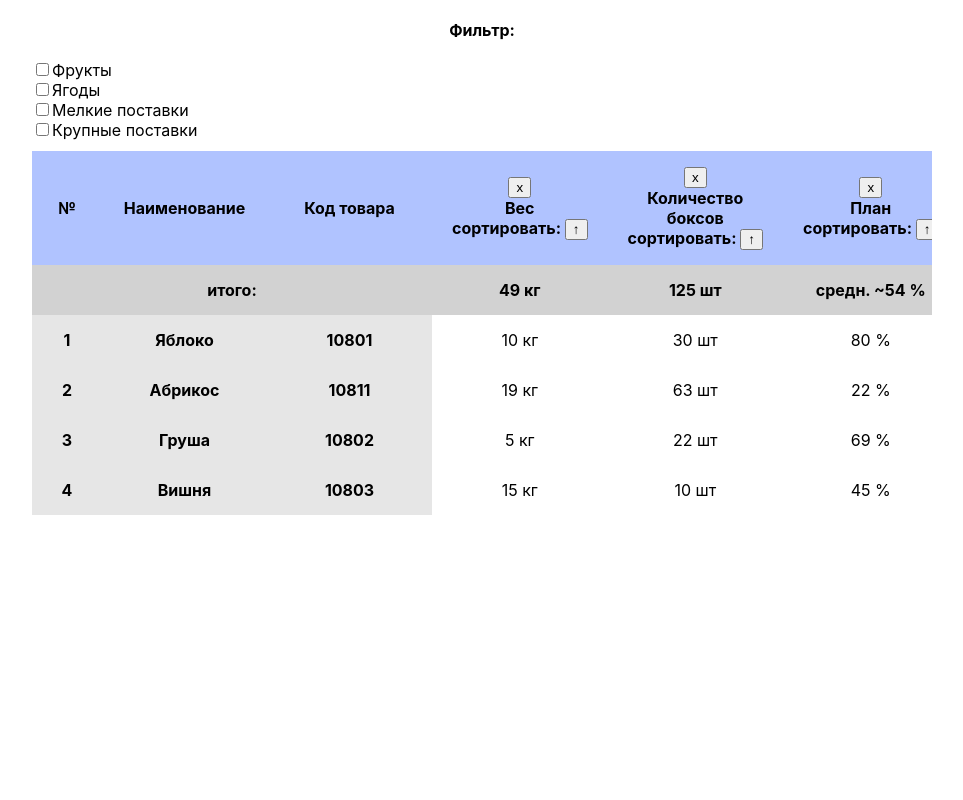
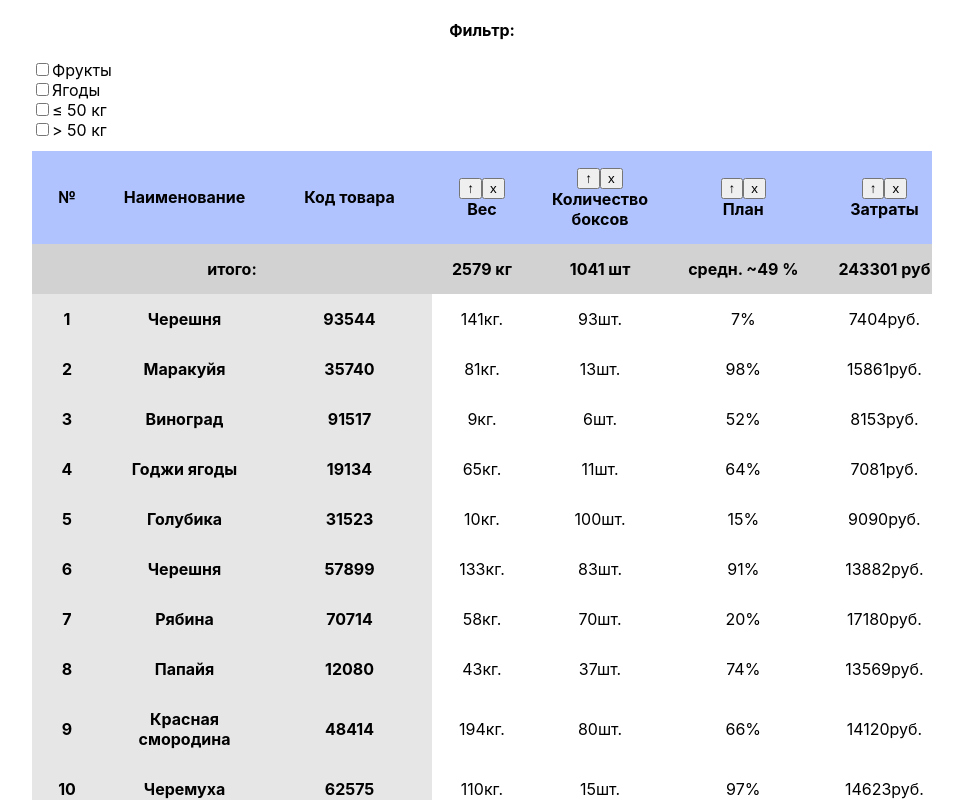
Before and after one commit to Owleek/interactive-table, a React (Create React App) app: page / in a window 1280 px wide. Shown: the whole page, without its empty margins (158-1121 px from the left). Built offline with nearby package versions, Linux system fonts and the light colour scheme.

Commit message:
flex data upload

```diff
--- a/src/Components/InteractiveTable/InteractiveTable.js
+++ b/src/Components/InteractiveTable/InteractiveTable.js
@@ -16,7 +16,7 @@ class InteractiveTable extends Component {
     state = {
         body: [],
         headlines: [],
-        portionNumber: 0,
+        // portionNumber: 0,
         key: null,
         rule: 'text',
         sortLabels: null,
@@ -91,8 +91,8 @@ class InteractiveTable extends Component {
         }
 
         this.setState( (state)=>{
-            return { body: [...state.body, ...Api.getPortionData(4, state.portionNumber)],
-                portionNumber: state.portionNumber + 1
+            return { body: [...state.body, ...Api.getPortionData(20)]
+                // portionNumber: state.portionNumber + 1
             }
         })
     }
--- a/src/Components/InteractiveTable/InteractiveTable.scss
+++ b/src/Components/InteractiveTable/InteractiveTable.scss
@@ -54,7 +54,7 @@ $lightblue: rgb(230, 230, 230);
             background-color: $grey;
             position: sticky;
             z-index: 1;
-            white-space: pre-line;
+            white-space: nowrap;
 
             &:first-child {
                 left: 0;
--- a/src/Components/InteractiveTable/TableFilter.js
+++ b/src/Components/InteractiveTable/TableFilter.js
@@ -9,7 +9,7 @@ const TableFilter = ({ setFilter, removeFilter, hiddenColumns, showColumn, itemR
 
     let deliveryPrefix = 'd',
         deliveryValues = [],
-        delivery = ['Мелкие поставки', 'Крупные поставки'];
+        delivery = ['≤ 50 кг', '> 50 кг'];
 
 
     const [fruitBusy, setFruitState] = useState('');
@@ -78,8 +78,6 @@ const TableFilter = ({ setFilter, removeFilter, hiddenColumns, showColumn, itemR
 
     if(hiddenColumns.length > 0) {
 
-
-
         hiddenBlock = <div className="interactiveTable__tagsContainer">
                         Скрытые колонки:
                         <div className="interactiveTable__tags">
--- a/src/Components/InteractiveTable/TableHeader.js
+++ b/src/Components/InteractiveTable/TableHeader.js
@@ -15,16 +15,16 @@ const TableHeader = ({ headlines, setSort, sortLabels, hideColumn, inTotal, item
     const headlineList = headlines.map( (item, index) => {
         if (index > 1) {
 
-            const button = <button onClick={ () => setSort(item.key, item.rule) }>
+            const button = <button onClick={ () => setSort(item.key, item.rule) } title="сортировать">
                                 {sortLabels[item.key] ? '↑': '↓'}
                             </button>
 
             return <th className="th" style={{top: filterHeight+'px'}}>
-                <button onClick={ () => hideColumn(item.key) }>x</button><br/>
-                { item.title }<br/>
-                <nobr>
-                сортировать: { button }
-                </nobr>
+                <nobr style={{display: "inline-block", verticalAlign: "middle"}}>
+                    { button }
+                    <button onClick={ () => hideColumn(item.key) } title="Скрыть колонку">x</button><br/>
+                </nobr><br/>
+                { item.title }
             </th>
         }
     })
--- a/src/Components/InteractiveTable/util.js
+++ b/src/Components/InteractiveTable/util.js
@@ -30,12 +30,12 @@ export const filterBody = ( body, filter, colName, rule, sortLabels) => {
             switch(elem) {
                 case 'd0':
                     copiedBody = copiedBody.filter( item => {
-                        return (parseFloat(item.weight) <= 40)
+                        return (parseFloat(item.weight) <= 50)
                     });
                     break;
                 case 'd1':
                     copiedBody = copiedBody.filter( item => {
-                        return (parseFloat(item.weight) > 40)
+                        return (parseFloat(item.weight) > 50)
                     });
                     break;
                 case 'f0':
@@ -93,6 +93,7 @@ export const calculateData = (filteredBody, filteredHeadlines) => {
 
     filteredHeadlines.forEach( item => {
         let value = '';
+        let data = 0;
 
         switch(item.key) {
             case 'weight':
@@ -119,12 +120,13 @@ export const calculateData = (filteredBody, filteredHeadlines) => {
                 inTotal.push(sumFunction(filteredBody, item.key) + value);
                 break
             case "2":
-                inTotal.push('средн. ~' + avgFunction(filteredBody, item.key) + value);
+                data = avgFunction(filteredBody, item.key)
+                inTotal.push('средн. ~' + data + value);
+                debugger
                 break
         }
     })
 
-    debugger
     return inTotal;
 }
 
@@ -143,9 +145,14 @@ const sumFunction = (array, item) => {
 const avgFunction = (array, item) => {
     let sum = 0;
 
-    array.forEach( row => {
-        sum += parseFloat(row[item])
-    })
+    if(array.length === 0) {
+        return 0;
+    } else {
+        array.forEach( row => {
+            sum += parseFloat(row[item])
+        })
 
-    return (sum / array.length).toFixed(0);
+        return (sum / array.length).toFixed(0);
+    }
+
 }
--- a/src/api.js
+++ b/src/api.js
@@ -1,21 +1,130 @@
 import response from './data.json';
+
+const headlines = [
+    {
+      "title": "Наименование",
+      "key": "title",
+      "rule": "text",
+      "value": "0",
+    },
+    {
+      "title": "Код товара",
+      "key": "id",
+      "rule": "number",
+      "value": "0"
+    },
+    {
+      "title": "Вес",
+      "key": "weight",
+      "rule": "number",
+      "value": "1"
+    },
+    {
+      "title": "Количество боксов",
+      "key": "box",
+      "rule": "number",
+      "value": "1"
+    },
+    {
+      "title": "План",
+      "key": "plan",
+      "rule": "number",
+      "value": "2"
+    },
+    {
+      "title": "Затраты",
+      "key": "cost",
+      "rule": "number",
+      "value": "1"
+    },
+    {
+      "title": "Доставлено",
+      "key": "availability",
+      "rule": "text",
+      "value": "0"
+    },
+    {
+      "title": "Число",
+      "key": "decimal",
+      "rule": "number",
+      "value": "2"
+    }
+];
+
+// Массив рэндомных названий
+const names = [
+    'Яблоко', 'Груша', 'Абрикос', 'Апельсин', 'Авакадо', 'Cлива', 'Хурма', 'Банан',
+    'Нектарин', 'Киви', 'Лимон', 'Алыча', 'Ананас', 'Аннона', 'Бергамот', 'Грейпфрут',
+    'Гуава', 'Джекфрут', 'Питахайя', 'Дуриан', 'Карамбола', 'Клементины', 'Кумкват', 'Лайм',
+    'Лимон', 'Манго', 'Персик', 'Мандарин', 'Маракуйя', 'Папайя', 'Помело', 'Рамбутан',
+    'Салак', 'Саподилла', 'Свити', 'Танжело', 'Хеномелес', 'Цитрон', 'Черимойя', 'Чомпу',
+    'Клубника', 'Земляника',  'Черника', 'Ежевика',   'Смородина', 'Облепиха',  'Брусника', 'Голубика',
+    'Клюква', 'Шиповник', 'Шелковица', 'Черемуха', 'Черешня', 'Физалис', 'Фейхоа', 'Терн',
+    'Рябина', 'Оливки', 'Морошка', 'Лимонник', 'Калина', 'Калина', 'Виноград', 'Бузина',
+    'Барбарис', 'Арбуз', 'Малина', 'Дыня', 'Крыжовник', 'Ирга', 'Черноплодная рябина', 'Черная смородина',
+    'Красная смородина', 'Кизил', 'Годжи ягоды', 'Инжир'
+];
+
+const getArrayRandomValue = (array = []) => array[Math.floor(Math.random() * array.length)];
+const generateNumber = (min, max) => Math.floor(min + Math.random() * (max + 1 - min));
+
+// Ключи соответствуют свойству key массива headlines
+const generatorTypes = {
+    title: () => getArrayRandomValue(names),
+    id: () => Math.floor(Math.random() * 100000).toString(),
+    weight: () => `${generateNumber(5, 300)}кг.`,
+    box: () => `${generateNumber(1, 100)}шт.`,
+    plan: () => `${generateNumber(0, 100)}%`,
+    cost: () => `${generateNumber(1000, 20000)}руб.`,
+    availability: () => getArrayRandomValue(["да", "нет"]),
+    decimal: () => generateNumber(10, 200),
+};
+
+const rowDataGenarator = (headlines, generatorTypes) => {
+    const rowData = {};
+
+    // Проходим по каждому полю headlines и забираем у него значение свойства key смотрим в объект generatorTypes
+    // Берем эту фукнцию и запускаем, она должна вернуть нужный нам результат
+    headlines.forEach((item) => {
+        const valueGenerator = generatorTypes[item.key];
+        rowData[item.key] = valueGenerator ? valueGenerator() : "";
+    });
+
+    return rowData;
+}
+
+  // Небольшая функция, которая сгенерирует нам столько элементов массива сколько нужно, count штук. По умолчанию 1
+const generateDataByCount = (count = 1) => {
+    const tempData = [];
+
+    for (let i = 0; i < count; i++) {
+        const randomRowDataObject = rowDataGenarator(headlines, generatorTypes);
+        tempData.push(randomRowDataObject);
+    }
+
+    return tempData;
+}
+
 
 const API = {
     getHeadlines: () => response.headlines ,
 
-    getPortionData: (pageSize, pageNumber) => {
-        const startIndex = (pageNumber * pageSize) - 1;
-        const endIndex = startIndex + pageSize;
-        const portionData = [];
+    getPortionData: (pageSize) => {
+        return generateDataByCount(pageSize);
+    }
+    // getPortionData: (pageSize, pageNumber) => {
+    //     const startIndex = (pageNumber * pageSize) - 1;
+    //     const endIndex = startIndex + pageSize;
+    //     const portionData = [];
 
-        for(let i = 0; i < response.body.length; i++) {
-            if (i > startIndex && i <= endIndex) {
-                portionData.push(response.body[i]);
-            }
-        }
+    //     for(let i = 0; i < response.body.length; i++) {
+    //         if (i > startIndex && i <= endIndex) {
+    //             portionData.push(response.body[i]);
+    //         }
+    //     }
 
-        return portionData;
-    }
+    //     return portionData;
+    // }
 }
 
 export default API
--- a/src/data.json
+++ b/src/data.json
@@ -61,9 +61,9 @@
             "decimal": "346"
         },
         {
-            "title": "Абрикос",
+            "title": "Малина",
             "id": "10811",
-            "weight": "19 кг",
+            "weight": "88 кг",
             "box": "63 шт",
             "plan": "22 %",
             "cost": "801 руб",
@@ -121,7 +121,7 @@
             "decimal": "12"
         },
         {
-            "title": "Малина",
+            "title": "Абрикос",
             "id": "10807",
             "weight": "60 кг",
             "box": "34 шт",
@@ -149,66 +149,6 @@
             "cost": "762 руб",
             "availability": "да",
             "decimal": "36"
-        },
-        {
-            "title": "Авакадо",
-            "id": "10810",
-            "weight": "11 кг",
-            "box": "6 шт",
-            "plan": "52 %",
-            "cost": "68 руб",
-            "availability": "да",
-            "decimal": "78"
-        },
-        {
-            "title": "Черника",
-            "id": "10806",
-            "weight": "6 кг",
-            "box": "3 шт",
-            "plan": "13 %",
-            "cost": "63 руб",
-            "availability": "да",
-            "decimal": "12"
-        },
-        {
-            "title": "Малина",
-            "id": "10807",
-            "weight": "60 кг",
-            "box": "34 шт",
-            "plan": "86 %",
-            "cost": "369 руб",
-            "availability": "нет",
-            "decimal": "24"
-        },
-        {
-            "title": "Смородина",
-            "id": "10808",
-            "weight": "50 кг",
-            "box": "44 шт",
-            "plan": "99 %",
-            "cost": "827 руб",
-            "availability": "да",
-            "decimal": "89"
-        },
-        {
-            "title": "Апельсин",
-            "id": "10809",
-            "weight": "100 кг",
-            "box": "75 шт",
-            "plan": "66 %",
-            "cost": "762 руб",
-            "availability": "да",
-            "decimal": "36"
-        },
-        {
-            "title": "Авакадо",
-            "id": "10810",
-            "weight": "11 кг",
-            "box": "6 шт",
-            "plan": "52 %",
-            "cost": "68 руб",
-            "availability": "да",
-            "decimal": "78"
         }
     ]
 }
--- a/src/vocabulary.js
+++ b/src/vocabulary.js
@@ -1,2 +1,43 @@
-export const fruitVocabulary = ['Яблоко', 'Груша', 'Абрикос', 'Вишня', 'Черешня', 'Апельсин', 'Авакадо', 'Виноград', 'Cлива', 'Хурма'];
-export const berryVocabulary = ['Клубника', 'Земляника', 'Черника', 'Ежевика', 'Малина', 'Смородина'];
+export const fruitVocabulary = [
+    'Яблоко', 'Груша',
+    'Абрикос', 'Апельсин',
+    'Авакадо', 'Cлива',
+    'Хурма', 'Банан',
+    'Нектарин', 'Киви',
+    'Лимон', 'Алыча',
+    'Ананас', 'Аннона',
+    'Бергамот', 'Грейпфрут',
+    'Гуава', 'Джекфрут',
+    'Питахайя', 'Дуриан',
+    'Карамбола', 'Клементины',
+    'Кумкват', 'Лайм',
+    'Лимон', 'Манго',
+    'Персик', 'Мандарин',
+    'Маракуйя', 'Папайя',
+    'Помело', 'Рамбутан',
+    'Салак', 'Саподилла',
+    'Свити', 'Танжело',
+    'Хеномелес', 'Цитрон',
+    'Черимойя', 'Чомпу'
+];
+
+export const berryVocabulary = [
+    'Клубника', 'Земляника',
+    'Черника', 'Ежевика',
+    'Смородина', 'Облепиха',
+    'Брусника', 'Голубика',
+    'Клюква', 'Шиповник',
+    'Шелковица', 'Черемуха',
+    'Черешня', 'Физалис',
+    'Фейхоа', 'Терн',
+    'Рябина', 'Оливки',
+    'Морошка', 'Лимонник',
+    'Калина', 'Калина',
+    'Виноград', 'Бузина',
+    'Барбарис', 'Арбуз',
+    'Малина', 'Дыня',
+    'Крыжовник', 'Ирга',
+    'Черноплодная рябина', 'Черная смородина',
+    'Красная смородина', 'Кизил',
+    'Годжи ягоды', 'Инжир'
+];
```
